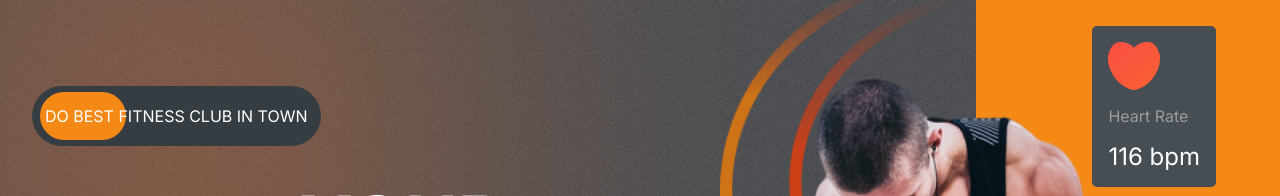
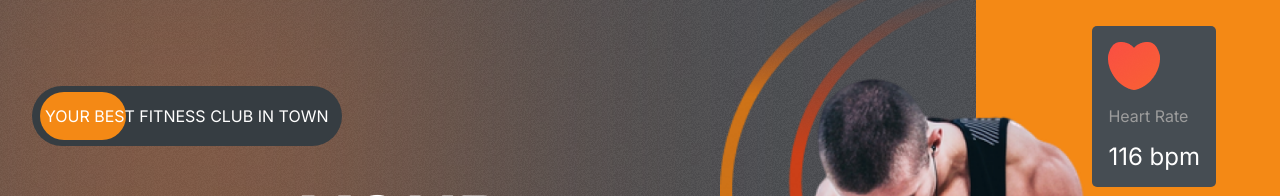
Before and after one commit to xtiank2j22/FitClub-Starter, a React (Create React App) app: page / in a window 1280 px wide. Shown: the part 86-282 px from the top of the page. Built offline with nearby package versions, Linux system fonts and the light colour scheme.

Commit message:
replace to with your

```diff
--- a/src/components/Hero/Hero.jsx
+++ b/src/components/Hero/Hero.jsx
@@ -29,7 +29,7 @@ const Hero = () => {
             transition={{ ...transition, type: "tween" }}
           ></motion.div>
           {/* // for the animation ends */}
-          <span>DO best fitness club in town</span>
+          <span>Your best fitness club in town</span>
         </div>
         {/* Hero heading text */}
         <div className="hero-text">
```
